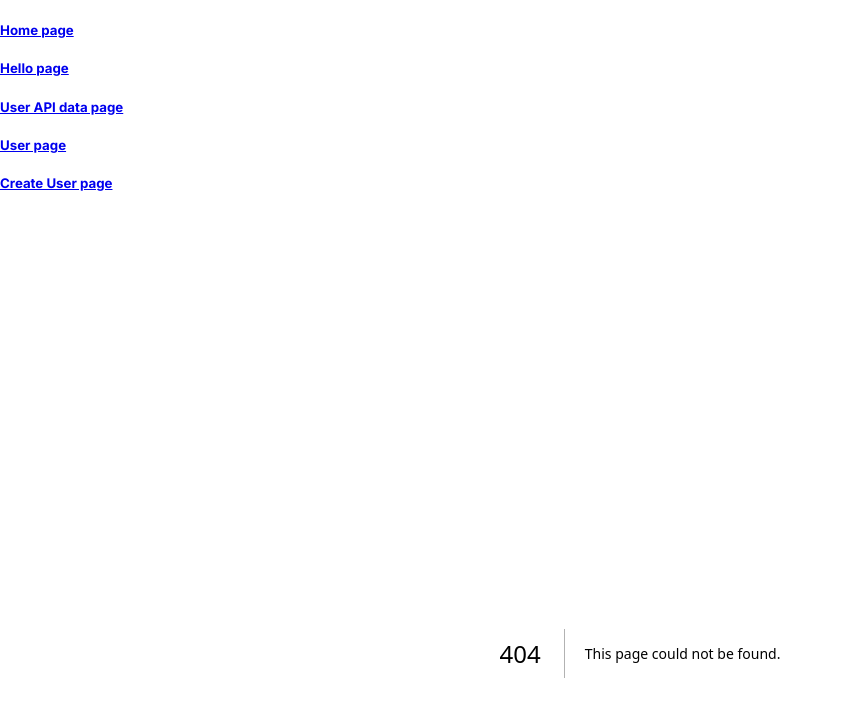
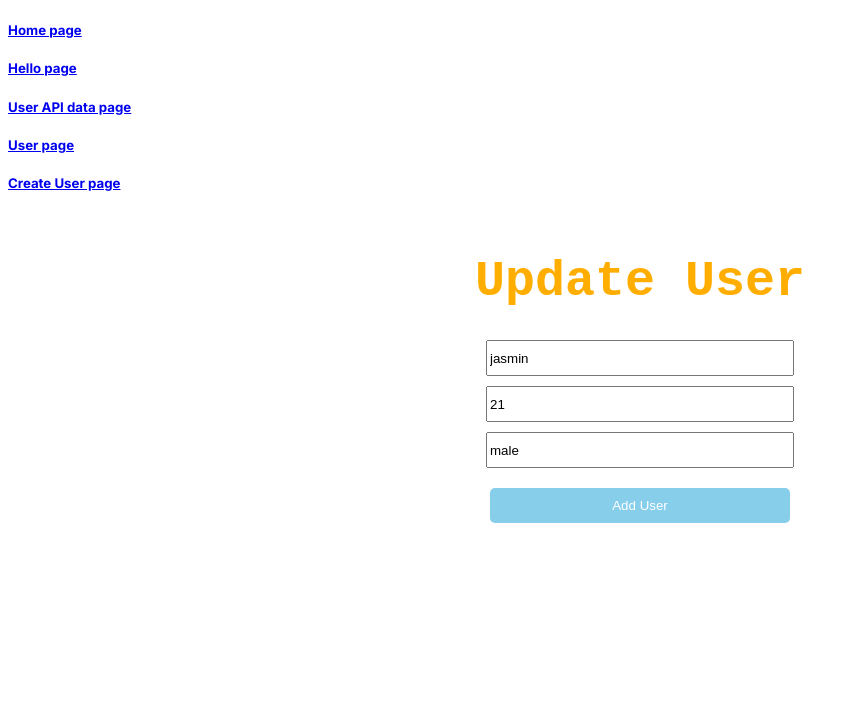
Before and after one commit to Jasmin2208/Nextjs, a Next.js app: page /user/1/update in a window 1280 px wide. Before the commit this address had no page. Shown: the top 716 px of the page, without its empty margins (0-865 px from the left). Built offline with nearby package versions, Linux system fonts and the light colour scheme.

Commit message:
Integrate PUT API Next js

```diff
--- /dev/null
+++ b/src/app/user/[userId]/update/page.js
@@ -0,0 +1,50 @@
+'use client'
+import React, { useEffect, useState } from 'react'
+
+function page({ params }) {
+  const id = params.userId;
+  console.log(id);
+  const [name, setName] = useState("")
+  const [age, setAge] = useState("")
+  const [gender, setGender] = useState("")
+
+  async function getUsers(id) {
+    let data = await fetch(`http://localhost:3000/api/user/${id}`)
+    data = await data.json()
+    return data[0]
+  }
+
+  useEffect(async () => {
+    const data = await getUsers(id)
+    setName(data.name)
+    setAge(data.age)
+    setGender(data.gender)
+  }, [])
+
+  const hanldeSubmit = async () => {
+    let data = await fetch(`http://localhost:3000/api/user/${id}`, {
+      method: "PUT",
+      body: JSON.stringify({ name, age, gender })
+    })
+    data = await data.json()
+    if (data.error) {
+      alert(data.result)
+    } else {
+      alert(data.result)
+    }
+  }
+
+  return (
+    <>
+      <div className='heading'>Update User</div>
+      <div className='add-user'>
+        <input type='text' value={name} onChange={(e) => setName(e.target.value)} placeholder='Enter User Name' className='inputFeild' />
+        <input type='text' value={age} onChange={(e) => setAge(e.target.value)} placeholder='Enter Age' className='inputFeild' />
+        <input type='text' value={gender} onChange={(e) => setGender(e.target.value)} placeholder='Enter Gender' className='inputFeild' />
+        <button className='btn btn-success' type='submit' onClick={hanldeSubmit}>Add User</button>
+      </div>
+    </>
+  )
+}
+
+export default page
```
Also changed, not shown: src/app/user/page.js (+1 -6 lines).
